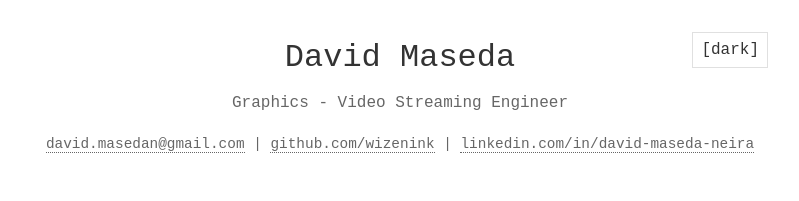
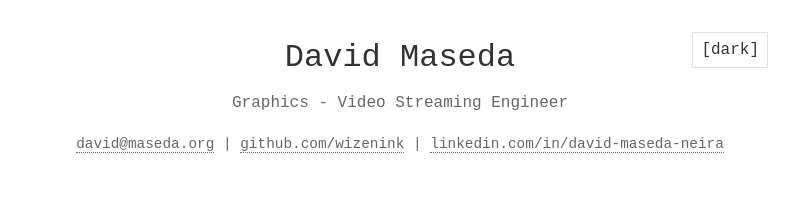
Before and after one commit to wizenink/landingpage, a plain HTML site: page index.html in a window 1280 px wide. Shown: the top 201 px of the page, without its empty margins (240-1039 px from the left). Drawn offline with Linux system fonts and the light colour scheme.

Commit message:
Updated mail to custom domain

```diff
--- a/index.html
+++ b/index.html
@@ -217,7 +217,7 @@
             <h1>David Maseda</h1>
             <div class="subtitle">Graphics - Video Streaming Engineer</div>
             <div class="contact-info">
-                <a href="mailto:david.masedan@gmail.com">david.masedan@gmail.com</a> |
+                <a href="mailto:david@maseda.org">david@maseda.org</a> |
                 <a href="https://github.com/wizenink" target="_blank">github.com/wizenink</a> |
                 <a href="https://www.linkedin.com/in/david-maseda-neira-98a042a2" target="_blank">linkedin.com/in/david-maseda-neira</a>
             </div>
```
